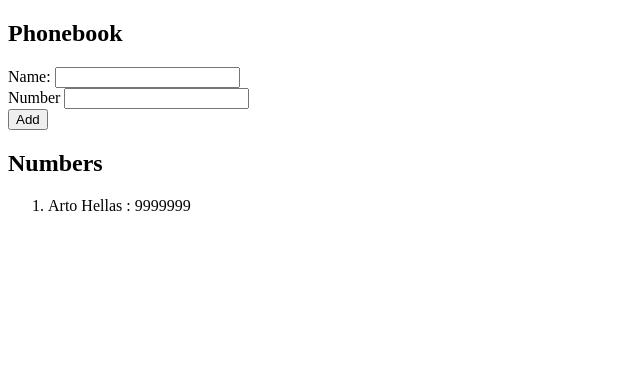
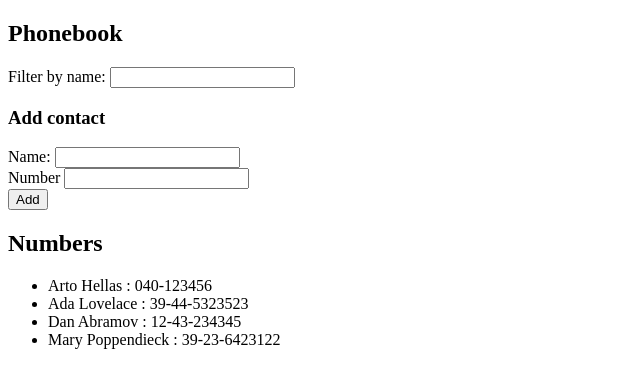
Before and after one commit to wrongpixels/fsopen-2025, a React (Vite) app in the folder part2/phonebook/: page / in a window 1280 px wide. Shown: the top 388 px of the page, without its empty margins (0-640 px from the left). Built offline with nearby package versions, Linux system fonts and the light colour scheme.

Commit message:
Exercise 2.9

```diff
--- a/part2/phonebook/src/App.jsx
+++ b/part2/phonebook/src/App.jsx
@@ -1,13 +1,20 @@
 
 import {useState} from 'react'
 function App() {
-    const [persons, setPersons] = useState([{name: 'Arto Hellas', number: '9999999'}]);
+    const [persons, setPersons] = useState([
+        { name: 'Arto Hellas', number: '040-123456', id: 1 },
+        { name: 'Ada Lovelace', number: '39-44-5323523', id: 2 },
+        { name: 'Dan Abramov', number: '12-43-234345', id: 3 },
+        { name: 'Mary Poppendieck', number: '39-23-6423122', id: 4 }
+    ])
     const [newName, setNewName] = useState('');
     const [newNumber, setNewNumber] = useState('');
+    const[filter, setFilter] = useState('');
 
     const handleTypeName = ({target}) => setNewName(target.value);
-
-    const handleTypeNumber = ({target}) => setNewNumber(target.value)
+    const handleTypeNumber = ({target}) => setNewNumber(target.value);
+    const handleTypeFilter = ({target}) => setFilter(target.value);
+    const activeFilter = filter.toLowerCase();
 
     const alertMessageName = `'${newName}' is already in the Phonebook!`;
     const alertMessageNumber = `'${newNumber}' is a number already in the Phonebook!`;
@@ -55,14 +62,19 @@
         {
             return;
         }
-        const newPerson = {name: newName, number: newNumber};
+        const newPerson = {name: newName, number: newNumber, id: persons.length+1};
         setPersons(persons.concat(newPerson));
         setNewName('');
         setNewNumber('');
     }
+    const filteredPersons = filter === ''? persons:persons.filter(person => person.name.toLowerCase().includes(activeFilter));
   return (
       <>
           <h2>Phonebook</h2>
+         Filter by name: <input value={filter} onChange={handleTypeFilter}/>
+      <h3>
+          Add contact
+      </h3>
           <form>
               Name: <input value={newName} onChange={handleTypeName}/>
               <div>
@@ -71,17 +83,17 @@
               <button type="submit" onClick={handleAddPerson}>Add</button>
           </form>
           <h2>Numbers</h2>
-          <Entries persons={persons} />
+          <Entries persons={filteredPersons} />
       </>
   )
 }
 const Entries = ({persons}) =>{
     return (
-        <ol>
+        <ul>
             {persons.map(person =>
-                <li key={person.name}>{person.name} : {person.number}</li>
+                <li key={person.id}>{person.name} : {person.number}</li>
             )}
-        </ol>
+        </ul>
     )
 }
 
```
